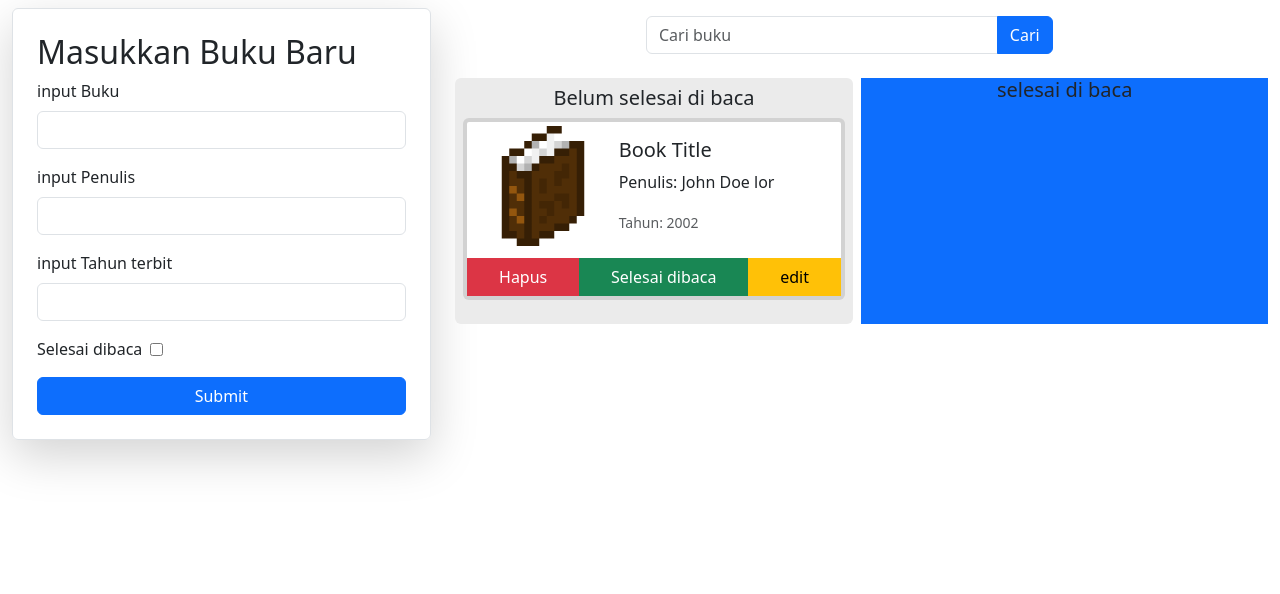
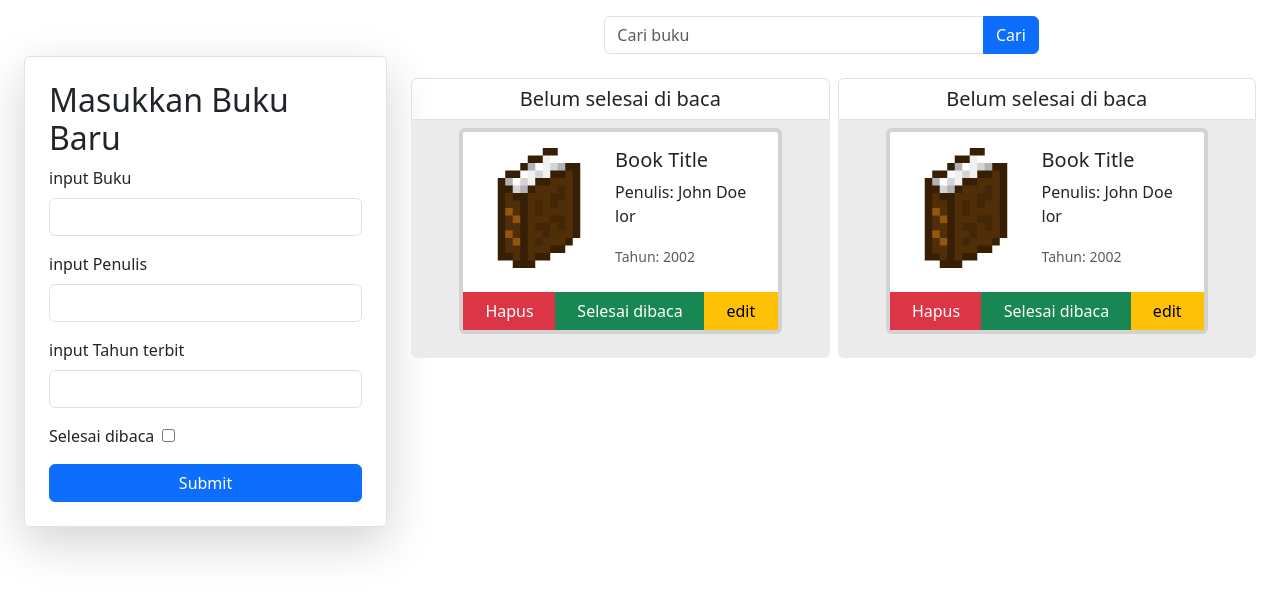
Before and after one commit to Ariemaharrucha/BOOK_SHELF, a plain HTML site: page bookshelf-apps/index.html in a window 1280 px wide. Drawn offline with nearby package versions, Linux system fonts and the light colour scheme.

Commit message:
update and add bookShlef

```diff
--- a/bookshelf-apps/index.html
+++ b/bookshelf-apps/index.html
@@ -9,12 +9,13 @@
     </head>
     <body>
 
-      <div class="overflow-hidden vh-100 px-4 py-2">
-          <div class="row  ">
+      <div class="  px-4 py-2">
+          <div class="d-flex">
               <!-- form -->
-              <div class="col-4 border p-4 rounded shadow-lg ">
+              <div class="mt-5 border p-4 rounded shadow-lg ">
 
-                <form id="inputBook" style="height: 50pk;">
+
+                    <form id="inputBook" >
                       <h2>Masukkan Buku Baru</h2>
                       <div class="mb-3">
                         <label for="inputBookTitle" class="form-label">input Buku</label>
@@ -41,11 +42,9 @@
                     </form>
 
 
-
-
               </div>
 
-              <div class="col mt-2 " >
+              <div class=" mt-2 " >
 
                 <!-- search -->
                 <form action="" id="searchBook" class="input-group rounded w-50 mx-auto">
@@ -56,15 +55,16 @@
                 <div class="ms-4">
                 <!-- booklist -->
 
-                  <div class="row mt-4 gap-2 " >
+                  <div class="d-flex mt-4 gap-2 justify-content-around " >
 
-                    <div class="col rounded p-2  overflow" style="background-color: rgb(235, 235, 235);">
-                      <div>
-                        <h5 class="text-center">Belum selesai di baca</h5>
+                    <div class="">
+                      <div class="border rounded-top"><h5 class="text-center mt-2">Belum selesai di baca</h5></div>
+                      <div class=" rounded-bottom py-2 p-5 book_list overflow-auto" style="background-color: rgb(235, 235, 235);  max-height:26rem ;">
+
                         <div id="incompleteBookshelfList">
 
                           <div class="card mb-3  border-4" style="max-width: 540px;">
-                            <!-- card -->
+
                             <div class="d-flex g-0 align-items-center justify-content-around p-">
                               <div class="ms-3  ">
                               <img src="img/Book.png" class="  d-inline-block " alt="...">
@@ -86,22 +86,48 @@
 
                           </div>
 
-                        </div>
-                      </div>
+
+
                         </div>
 
-                    <div class="col bg-primary ">
-                      <div>
-                        <h5 class="text-center"> selesai di baca</h5>
-                        <div id="completeBookshelfList">
-
-                        </div>
-                      </div>
-                    </div>
 
                     </div>
                     </div>
 
+                    <div class="">
+                      <div class="border rounded-top"><h5 class="text-center mt-2 ">Belum selesai di baca</h5></div>
+                      <div class=" rounded-bottom py-2 p-5 book_list overflow-auto " style="background-color: rgb(235, 235, 235);  max-height:26rem ;">
+
+                        <div id="completeBookshelfList">
+
+                          <div class="card mb-3  border-4" style="max-width: 540px;">
+
+                            <div class="d-flex g-0 align-items-center justify-content-around p-">
+                              <div class="ms-3  ">
+                              <img src="img/Book.png" class="  d-inline-block " alt="...">
+                              </div>
+
+                                <div class="card-body">
+                                  <h5 class="card-title">Book Title</h5>
+                                  <p class="card-text">Penulis: John Doe lor</p>
+                                  <p class="card-text"><small class="text-body-secondary">Tahun: 2002</small></p>
+                                </div>
+
+                            </div>
+
+                                <div class="btn-group mt-2 " role="group" aria-label="Basic example">
+                                    <button type="button" class="btn btn-danger rounded-0 delBtn">Hapus</button>
+                                    <button type="button" class="btn btn-success doneBtn">Selesai dibaca</button>
+                                    <button type="button" class="btn btn-warning rounded-0 editBtn">edit</button>
+                                </div>
+
+                          </div>
+
+
+
+
+                      </div>
+                    </div>
 
                   </div>
 
@@ -109,6 +135,10 @@
 
               </div>
 
+            </div>
+      </div>
+
+
       <script src="https://cdn.jsdelivr.net/npm/bootstrap@5.3.2/dist/js/bootstrap.bundle.min.js" integrity="sha384-C6RzsynM9kWDrMNeT87bh95OGNyZPhcTNXj1NW7RuBCsyN/o0jlpcV8Qyq46cDfL" crossorigin="anonymous"></script>
     </body>
   </html>
```
Also changed, not shown: bookshelf-apps/style.css (added). Lines whose indentation alone changed are shown as unchanged.
